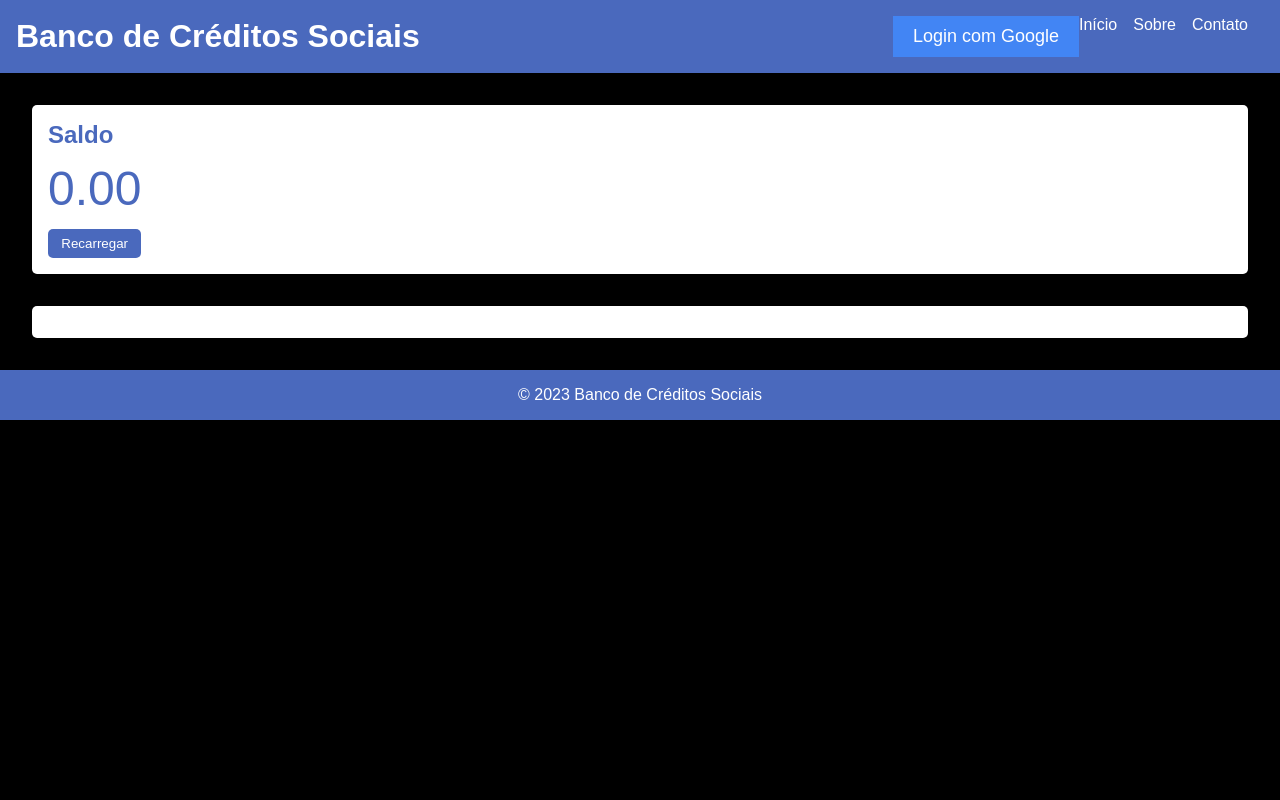
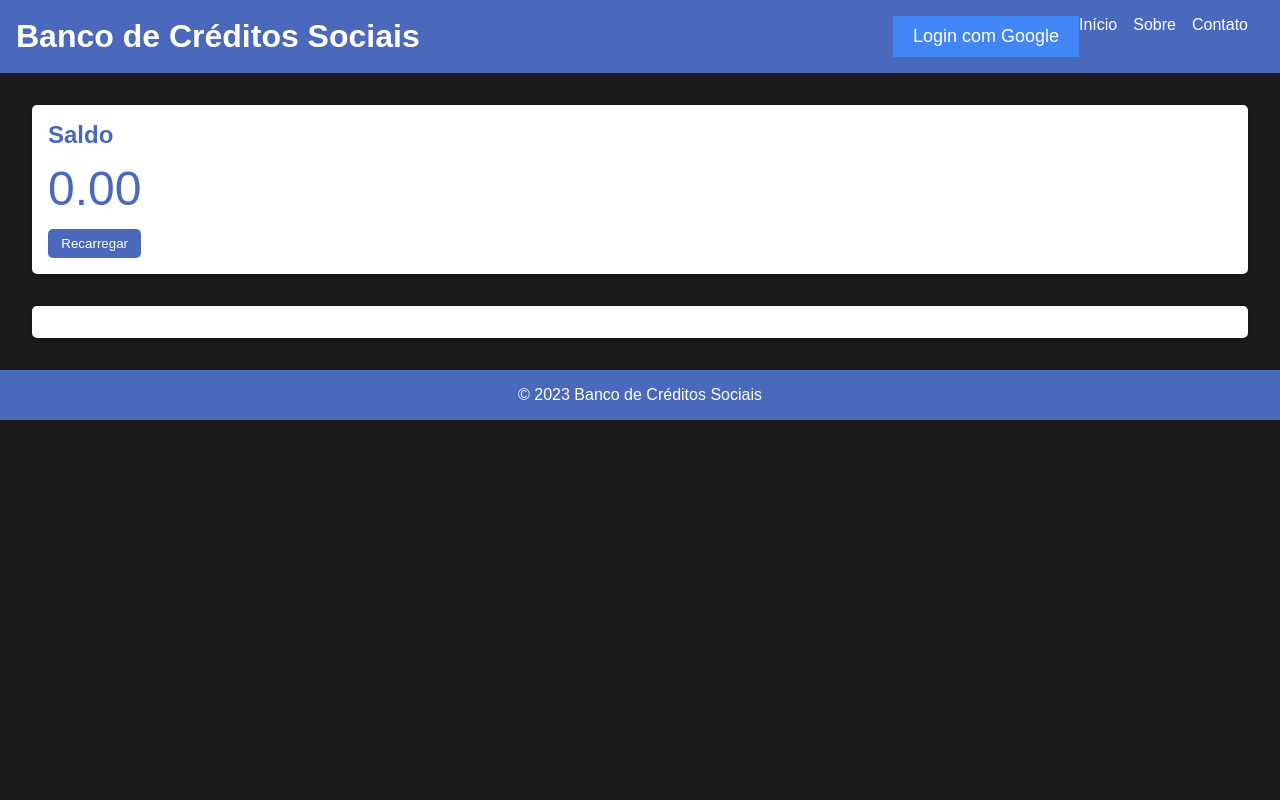
Before and after one commit to joaorodolpho/curso-js, a PHP site: page /creditossociais.html in a window 1280 px wide. Run offline with PHP 8.4, Linux system fonts and the light colour scheme.

Commit message:
21ws
sadsa

```diff
--- a/jjj/creditossociais.css
+++ b/jjj/creditossociais.css
@@ -148,3 +148,12 @@
       transform: translateX(0);
     }
   }
+  .particles-background {
+    position: fixed;
+    top: 0;
+    left: 0;
+    width: 100%;
+    height: 100%;
+    background-color: #1a1a1a;
+    z-index: -1;
+  }
--- a/jjj/creditossociais.html
+++ b/jjj/creditossociais.html
@@ -43,10 +43,13 @@
         </ul>
       </section>
       <div class="background-animation"></div>
+      <div id="particles-js" class="particles-background"></div>
+
     </main>
     <footer>
       <p>&copy; 2023 Banco de Créditos Sociais</p>
     </footer>
-    <script src="creditossociais.js"></script>
+    <script src="creditossociais.js" src="https://cdn.jsdelivr.net/particles.js/2.0.0/particles.min.js">
+  </script>
   </body>
 </html>
```
